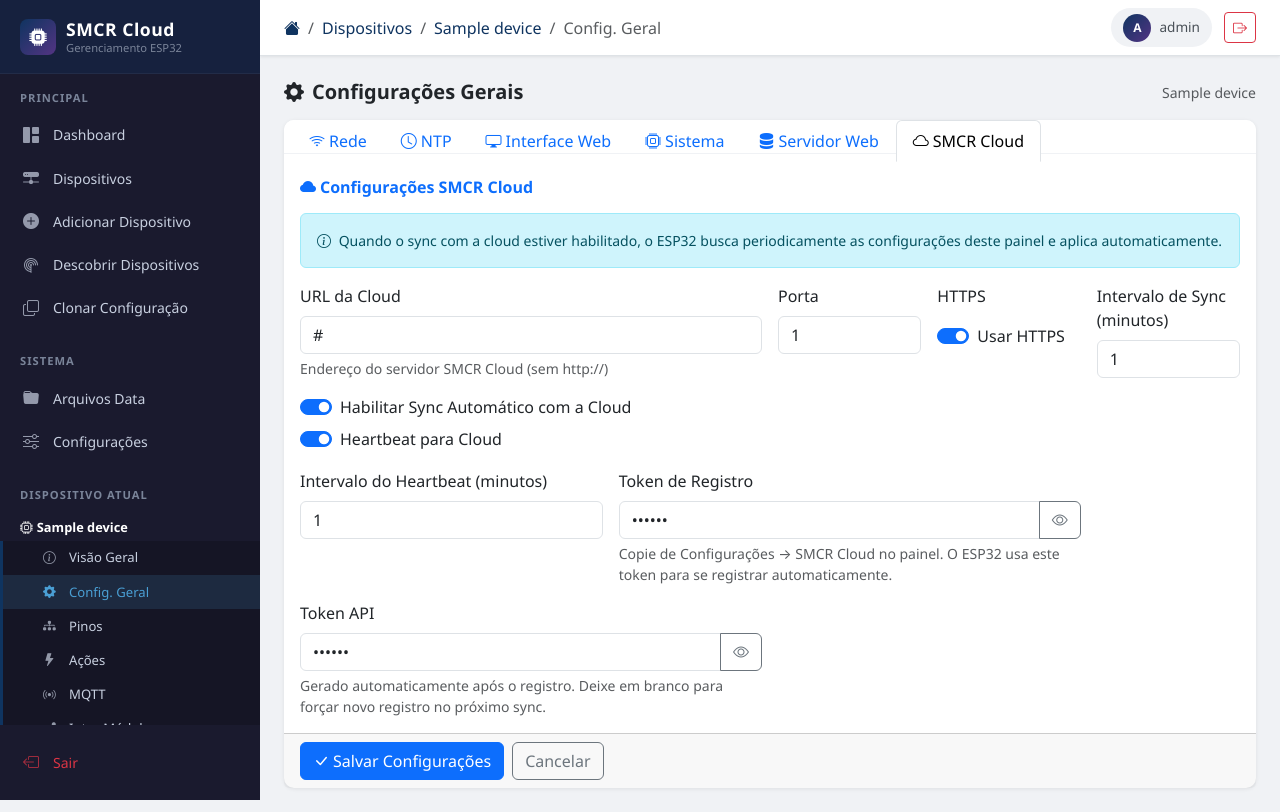
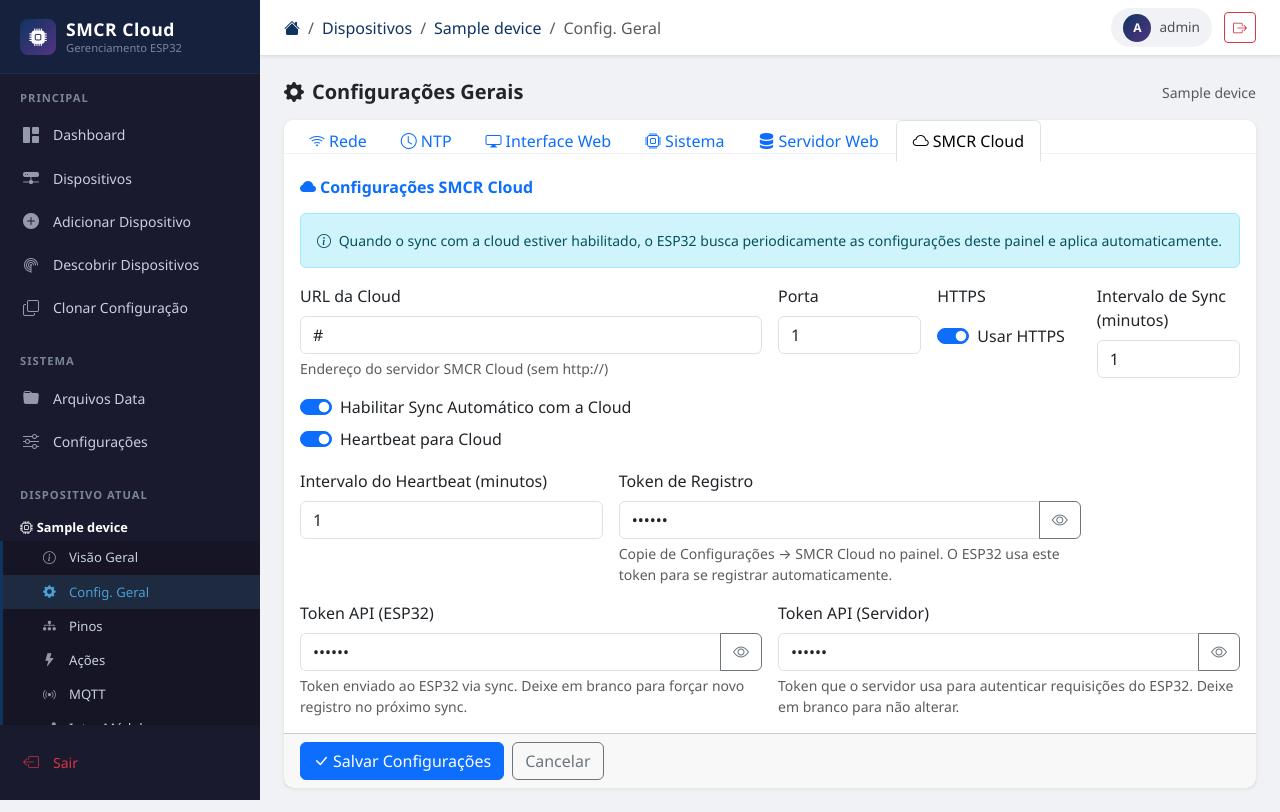
Before and after one commit to rede-analista/SMCR_CLOUD, a PHP site: page /devices/config_geral.php?device_id=1 in a window 1280 px wide, after a click on "SMCR Cloud". Run offline with PHP 8.4, Linux system fonts and the light colour scheme; a user stored in the database is signed in; tables that the repository leaves empty hold one stand-in row (values such as "Sample post").

Commit message:
Tokens editáveis, mDNS inativo por default, dashboard sem inativos
- settings.php: campo para editar token de auto-registro manualmente
- config_geral.php: campo Token API (Servidor) para editar devices.api_token
- discover.php: dispositivos descobertos via mDNS cadastrados com ativo=0
- dashboard.php: exibe apenas dispositivos ativos, remove card Inativo

Co-Authored-By: Claude Sonnet 4.6 <noreply@anthropic.com>

```diff
--- a/devices/config_geral.php
+++ b/devices/config_geral.php
@@ -90,6 +90,12 @@ if ($_SERVER['REQUEST_METHOD'] === 'POST') {
 
     $sql = 'UPDATE device_config SET ' . implode(', ', $set_parts) . ' WHERE device_id = ?';
     $db->prepare($sql)->execute($values);
+
+    if (isset($_POST['device_api_token']) && trim($_POST['device_api_token']) !== '') {
+        $db->prepare('UPDATE devices SET api_token = ? WHERE id = ?')
+           ->execute([trim($_POST['device_api_token']), $device_id]);
+        $device['api_token'] = trim($_POST['device_api_token']);
+    }
 
     set_flash('success', 'Configurações gerais salvas com sucesso.');
 
@@ -523,7 +529,7 @@ include __DIR__ . '/../includes/header.php';
                         <div class="form-text">Copie de Configurações → SMCR Cloud no painel. O ESP32 usa este token para se registrar automaticamente.</div>
                     </div>
                     <div class="col-md-6">
-                        <label class="form-label">Token API</label>
+                        <label class="form-label">Token API (ESP32)</label>
                         <div class="input-group">
                             <input type="password" class="form-control" name="cloud_api_token"
                                    id="cloud_api_token" value="<?= h($cfg['cloud_api_token'] ?? '') ?>" maxlength="128">
@@ -531,7 +537,18 @@ include __DIR__ . '/../includes/header.php';
                                 <i class="bi bi-eye"></i>
                             </button>
                         </div>
-                        <div class="form-text">Gerado automaticamente após o registro. Deixe em branco para forçar novo registro no próximo sync.</div>
+                        <div class="form-text">Token enviado ao ESP32 via sync. Deixe em branco para forçar novo registro no próximo sync.</div>
+                    </div>
+                    <div class="col-md-6">
+                        <label class="form-label">Token API (Servidor)</label>
+                        <div class="input-group">
+                            <input type="password" class="form-control" name="device_api_token"
+                                   id="device_api_token" value="<?= h($device['api_token'] ?? '') ?>" maxlength="128">
+                            <button class="btn btn-outline-secondary" type="button" onclick="toggleVis('device_api_token',this)">
+                                <i class="bi bi-eye"></i>
+                            </button>
+                        </div>
+                        <div class="form-text">Token que o servidor usa para autenticar requisições do ESP32. Deixe em branco para não alterar.</div>
                     </div>
                 </div>
             </div>
--- a/devices/discover.php
+++ b/devices/discover.php
@@ -18,7 +18,7 @@ if ($_SERVER['REQUEST_METHOD'] === 'POST' && isset($_POST['quick_register'])) {
         if (!$stmt->fetch()) {
             $api_token = bin2hex(random_bytes(32));
             $db->beginTransaction();
-            $stmt = $db->prepare('INSERT INTO devices (unique_id, name, api_token, last_seen, online) VALUES (?, ?, ?, NOW(), 1)');
+            $stmt = $db->prepare('INSERT INTO devices (unique_id, name, api_token, last_seen, online, ativo) VALUES (?, ?, ?, NOW(), 1, 0)');
             $stmt->execute([$unique_id, $name, $api_token]);
             $device_id = (int)$db->lastInsertId();
             $stmt = $db->prepare('INSERT INTO device_config (device_id, hostname) VALUES (?, ?)');
```
Also changed, not shown: dashboard.php (+3 -17 lines), settings.php (+24 -0 lines).
